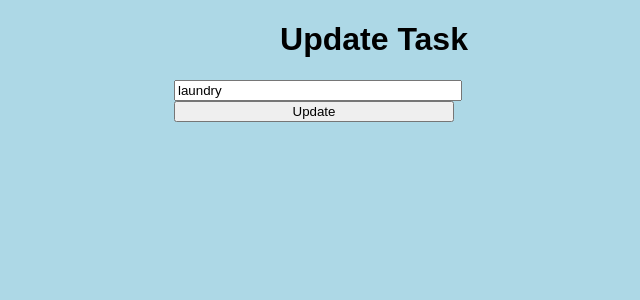
After one commit to StephanKnox/FLASK-API, a Flask app: page /update/1 in a window 1280 px wide. The commit adds this page. Shown: the top 300 px of the page, without its empty margins (266-906 px from the left). Run offline with Flask 3, Linux system fonts and the light colour scheme; data comes from the database, SQL or seed files in the repository; both versions use the stored data as it was after the commit.

Commit message:
Update part done.

```diff
--- a/app.py
+++ b/app.py
@@ -50,5 +50,21 @@ def delete(id):
         'There was a problem delete that task'
 
 
+@app.route('/update/<int:id>', methods=['GET', 'POST'])
+def update(id):
+    task = Todo.query.get_or_404(id)
+
+    if request.method == 'POST':
+        task.content = request.form['content']
+
+        try:
+            db.session.commit()
+            return redirect('/')
+        except:
+            'There was an isue updating your task'
+    else:
+        return render_template('update.html', task=task)
+
+
 if __name__ == '__main__':
     app.run(debug=True)
--- /dev/null
+++ b/templates/update.html
@@ -0,0 +1,18 @@
+{% extends 'base.html' %}
+
+{% block head %}
+<title>Task Master</title>
+{% endblock %}
+
+{% block body %}
+<div class="content">
+    <h1 style="text-align: center">Update Task</h1>
+
+    <div class="form">
+        <form action="/update/{{task.id}}" method="POST">
+            <input type="test" name="content" id="content" value="{{task.content}}">
+            <input type="submit" value="Update" id="content" >
+        </form>
+    </div>
+</div>
+{% endblock %}
```
Also changed, not shown: templates/index.html (+12 -7 lines), instance/tasks.db.
